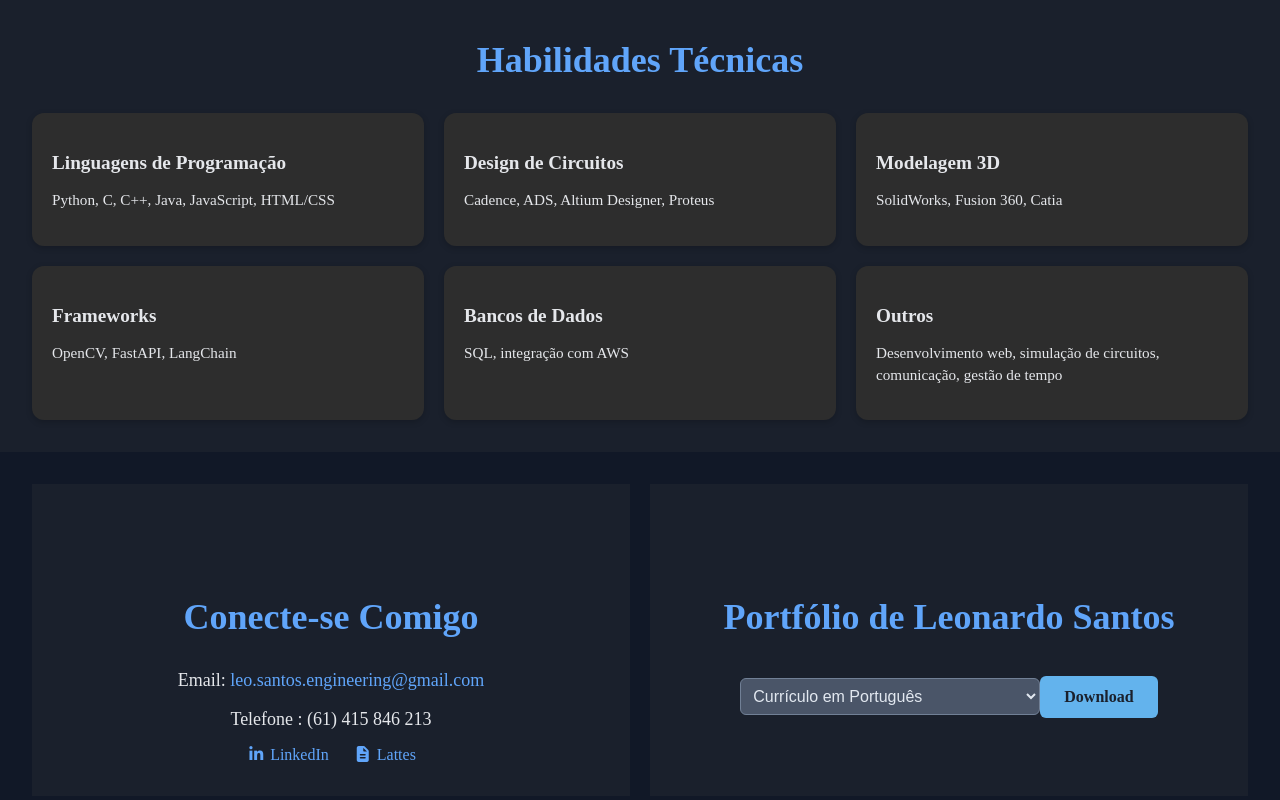
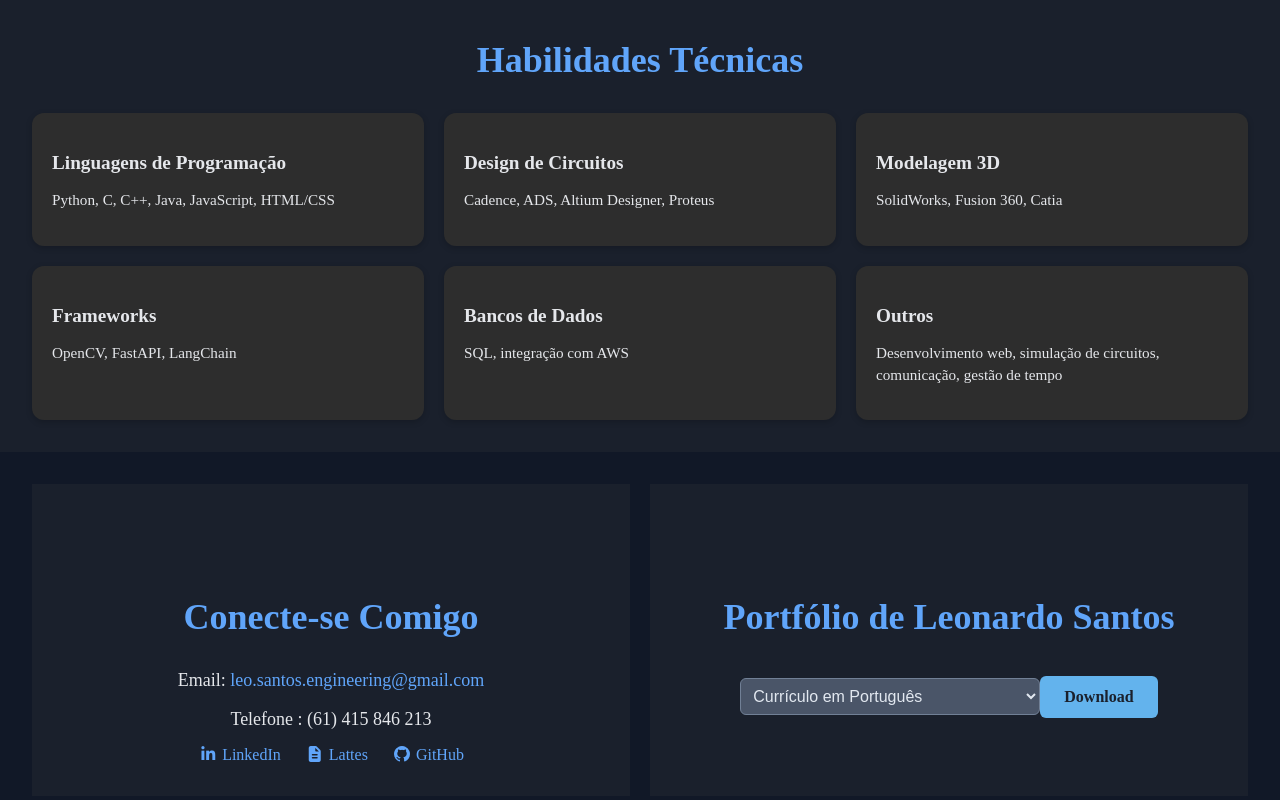
Before and after one commit to Je-Leo-AS/je-leo-as.github.io, a Vue app: page / in a window 1280 px wide. Shown: the part 1558-2358 px from the top of the page. Built offline with nearby package versions, Linux system fonts and the light colour scheme.

Commit message:
fix footer

```diff
--- a/src/components/AppFooter.vue
+++ b/src/components/AppFooter.vue
@@ -13,6 +13,9 @@
             </a>
             <a :href="lattesUrl" target="_blank" class="social-button">
               <i class="fas fa-file-alt"></i> Lattes
+            </a>
+            <a :href="githubUrl" target="_blank" class="social-button">
+              <i class="fab fa-github"></i> GitHub
             </a>
           </div>
         </div>
@@ -39,6 +42,7 @@ const { t } = useI18n()
 import { ref, computed } from 'vue'
 const linkedInUrl = process.env.VUE_APP_LINKEDIN_URL
 const lattesUrl = process.env.VUE_APP_LATTES_URL
+const githubUrl = process.env.VUE_APP_GITHUB_URL
 
 const selectedResumeLang = ref('pt') // Idioma padrão: Português
 const resumeUrl = computed(() => {
```
Also changed, not shown: 1 other file (tests, documents, lock files or other folders).
